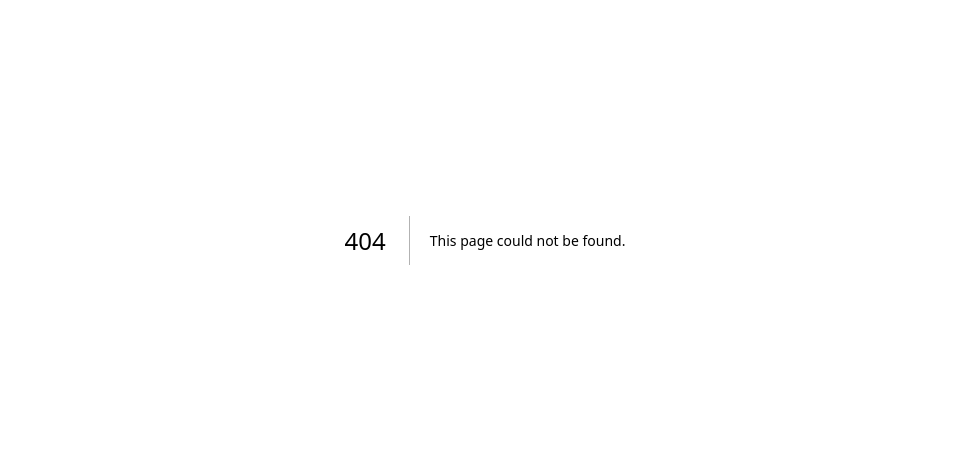
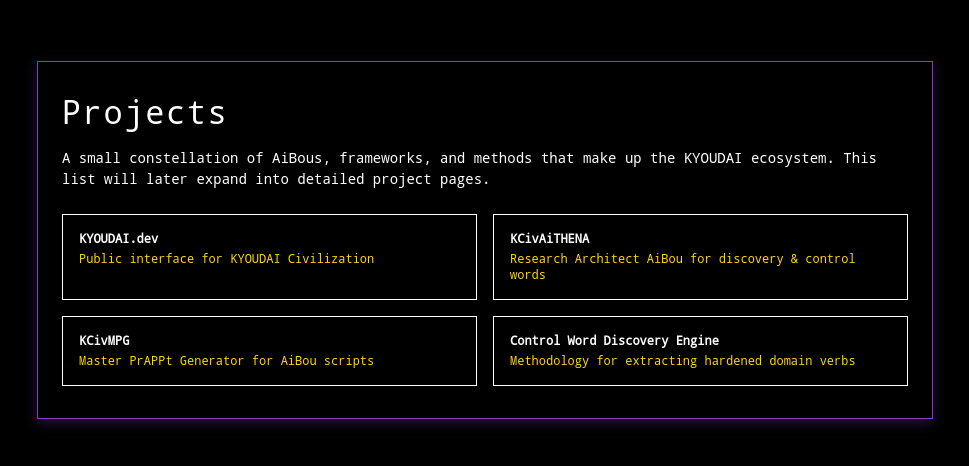
Before and after one commit to the-kyoudai-dev/kyoudaidev, a Next.js app: page /projects in a window 1280 px wide. Before the commit this address had no page. Shown: the part 160-626 px from the top of the page, without its empty margins (155-1124 px from the left). Built offline with nearby package versions, Linux system fonts and the light colour scheme.

Commit message:
feat: Phase 1 KYOUDAI.dev shell with tokens and core pages

```diff
--- /dev/null
+++ b/app/about/page.tsx
@@ -0,0 +1,41 @@
+// app/about/page.tsx
+import React from "react";
+
+export default function AboutPage() {
+  return (
+    <main className="min-h-screen flex flex-col items-center justify-center px-6 py-16">
+      <div
+        className="w-full max-w-3xl border border-[var(--border-color-accent)] px-6 py-8 bg-[var(--base-black)]"
+        style={{
+          boxShadow: "var(--shadow-card-hover)",
+          borderRadius: "var(--border-radius-none)",
+        }}
+      >
+        <h1
+          className="mb-4"
+          style={{
+            fontSize: "var(--font-size-l)",
+            lineHeight: "var(--line-height-tight)",
+            letterSpacing: "var(--letter-spacing-wide)",
+          }}
+        >
+          About Amukat
+        </h1>
+        <p className="mb-4 text-sm leading-[var(--line-height-normal)]">
+          Amukat is a prompt architect and AiBou designer building KYOUDAI.dev
+          as a living laboratory for agent design, control word systems, and
+          joy-first tooling.
+        </p>
+        <p className="mb-4 text-sm leading-[var(--line-height-normal)]">
+          The work centers on KYOUDAI principles: with joy as the telos,
+          documentation as care, and collaboration as the default mode of
+          thinking.
+        </p>
+        <p className="text-xs text-[var(--design-vibrant2)]">
+          This page will later pull structured content from{" "}
+          <code>Amukat_Profile.md</code>.
+        </p>
+      </div>
+    </main>
+  );
+}
--- /dev/null
+++ b/app/contact/page.tsx
@@ -0,0 +1,41 @@
+// app/contact/page.tsx
+import React from "react";
+
+export default function ContactPage() {
+  return (
+    <main className="min-h-screen flex flex-col items-center justify-center px-6 py-16">
+      <div
+        className="w-full max-w-md border border-[var(--border-color-accent)] px-6 py-8 bg-[var(--base-black)]"
+        style={{
+          boxShadow: "var(--shadow-card-hover)",
+          borderRadius: "var(--border-radius-none)",
+        }}
+      >
+        <h1
+          className="mb-4"
+          style={{
+            fontSize: "var(--font-size-l)",
+            lineHeight: "var(--line-height-tight)",
+            letterSpacing: "var(--letter-spacing-wide)",
+          }}
+        >
+          Contact
+        </h1>
+        <p className="mb-4 text-sm leading-[var(--line-height-normal)]">
+          For collaborations, questions, or AiBou experiments, reach out
+          directly via email. A full contact form and backend will land in
+          Phase&nbsp;2.
+        </p>
+        <a
+          href="mailto:hello@kyoudai.dev"
+          className="inline-block px-4 py-2 text-xs border border-[var(--border-color-accent)] hover:text-[var(--design-vibrant1)]"
+        >
+          hello@kyoudai.dev
+        </a>
+        <div className="mt-6 text-xs text-[var(--design-vibrant2)]">
+          Future: contact API route, spam controls, and social links.
+        </div>
+      </div>
+    </main>
+  );
+}
--- /dev/null
+++ b/app/projects/page.tsx
@@ -0,0 +1,66 @@
+// app/projects/page.tsx
+import React from "react";
+
+const projects = [
+  {
+    name: "KYOUDAI.dev",
+    role: "Public interface for KYOUDAI Civilization",
+    tone: "content-warm2",
+  },
+  {
+    name: "KCivAiTHENA",
+    role: "Research Architect AiBou for discovery & control words",
+    tone: "research-cool2",
+  },
+  {
+    name: "KCivMPG",
+    role: "Master PrAPPt Generator for AiBou scripts",
+    tone: "content-warm2",
+  },
+  {
+    name: "Control Word Discovery Engine",
+    role: "Methodology for extracting hardened domain verbs",
+    tone: "research-cool1",
+  },
+];
+
+export default function ProjectsPage() {
+  return (
+    <main className="min-h-screen flex flex-col items-center justify-center px-6 py-16">
+      <div
+        className="w-full max-w-4xl border border-[var(--border-color-accent)] px-6 py-8 bg-[var(--base-black)]"
+        style={{
+          boxShadow: "var(--shadow-card-hover)",
+          borderRadius: "var(--border-radius-none)",
+        }}
+      >
+        <h1
+          className="mb-4"
+          style={{
+            fontSize: "var(--font-size-l)",
+            lineHeight: "var(--line-height-tight)",
+            letterSpacing: "var(--letter-spacing-wide)",
+          }}
+        >
+          Projects
+        </h1>
+        <p className="mb-6 text-sm leading-[var(--line-height-normal)]">
+          A small constellation of AiBous, frameworks, and methods that make up
+          the KYOUDAI ecosystem. This list will later expand into detailed
+          project pages.
+        </p>
+        <div className="grid gap-4 md:grid-cols-2 text-xs">
+          {projects.map((p) => (
+            <div
+              key={p.name}
+              className="border border-[var(--border-color-default)] p-4"
+            >
+              <h2 className="mb-1 font-bold">{p.name}</h2>
+              <p className="text-[var(--content-warm2)]">{p.role}</p>
+            </div>
+          ))}
+        </div>
+      </div>
+    </main>
+  );
+}
```
